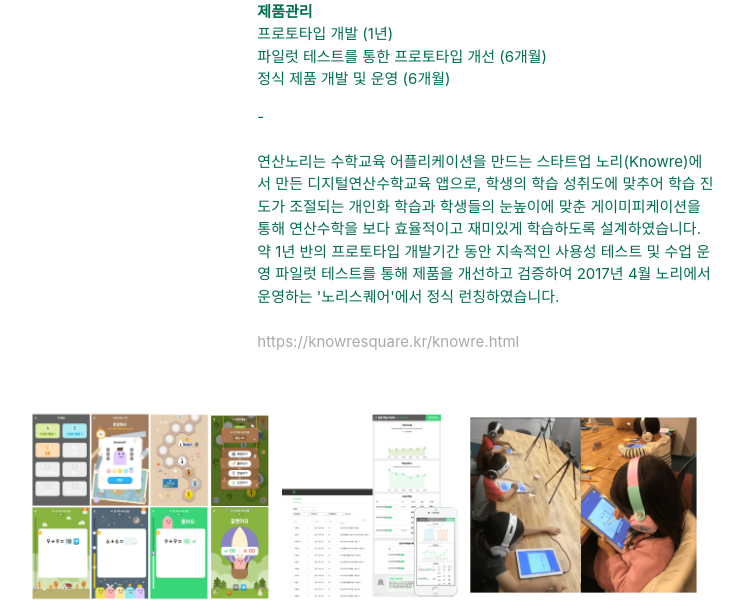
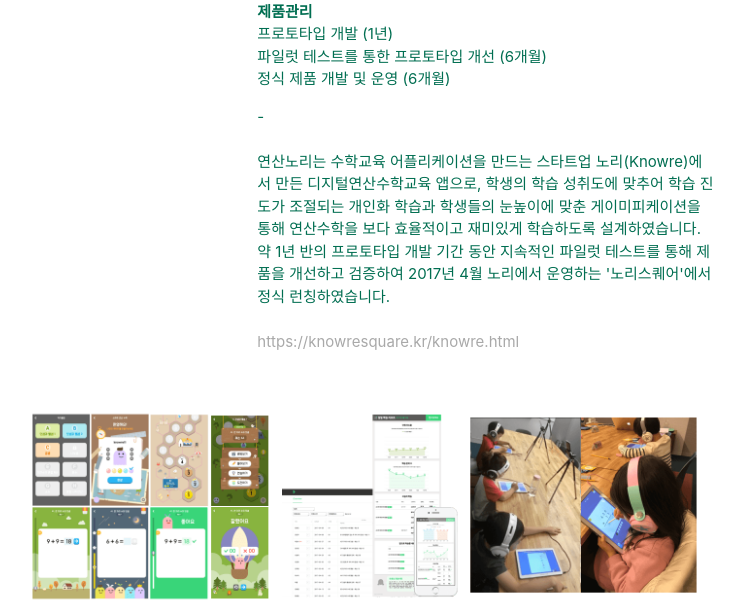
Before and after one commit to lilory/lilory.github.com, a PHP site: page /works/knowre.html in a window 1280 px wide. Shown: the part 363-977 px from the top of the page, without its empty margins (276-1019 px from the left). Run offline with PHP 8.4, Linux system fonts and the light colour scheme; some web fonts are replaced.

Commit message:
ver 2.4 final

```diff
--- a/css/style.css
+++ b/css/style.css
@@ -89,27 +89,6 @@
 	font-weight: 700;
 }
 
-/*.content-box{
-	padding: 4px;
-	overflow: hidden;
-}
-
-.content-box img{
-	max-width:100%;
-	height: auto;
-	transition: .5s ease;
-}
-.content-box:hover, .content-box:active{
-	padding: 0;
-	border: 8px solid #006E51;
-	z-index: 1;
-}
-.content-box:hover img, .content-box:active img{
-	opacity: 0.2;
-}
-.content-box:hover .content-box-overlay, .content-box:active .content-box-overlay{
-	opacity: 1;
-}*/
 
 /*works*/
 .works .title{
@@ -125,7 +104,7 @@
 	height: auto;
 }
 .url{
-	color: darkgrey;
+	color: darkgrey !important;
 }
 
 @media (max-width: 768px) {
--- a/works/knowre.html
+++ b/works/knowre.html
@@ -44,7 +44,7 @@
 				<div class="sub-title">제품관리</div>
 				<p>프로토타입 개발 (1년) <br> 파일럿 테스트를 통한 프로토타입 개선 (6개월) <br> 정식 제품 개발 및 운영 (6개월)</p>
 				-<br><br>
-				<p>연산노리는 수학교육 어플리케이션을 만드는 스타트업 노리(Knowre)에서 만든 디지털연산수학교육 앱으로, 학생의 학습 성취도에 맞추어 학습 진도가 조절되는 개인화 학습과 학생들의 눈높이에 맞춘 게이미피케이션을 통해 연산수학을 보다 효율적이고 재미있게 학습하도록 설계하였습니다. 약 1년 반의 프로토타입 개발기간 동안 지속적인 사용성 테스트 및 수업 운영 파일럿 테스트를 통해 제품을 개선하고 검증하여 2017년 4월 노리에서 운영하는 '노리스퀘어'에서 정식 런칭하였습니다. <br><br>
+				<p>연산노리는 수학교육 어플리케이션을 만드는 스타트업 노리(Knowre)에서 만든 디지털연산수학교육 앱으로, 학생의 학습 성취도에 맞추어 학습 진도가 조절되는 개인화 학습과 학생들의 눈높이에 맞춘 게이미피케이션을 통해 연산수학을 보다 효율적이고 재미있게 학습하도록 설계하였습니다. 약 1년 반의 프로토타입 개발 기간 동안 지속적인 파일럿 테스트를 통해 제품을 개선하고 검증하여 2017년 4월 노리에서 운영하는 '노리스퀘어'에서 정식 런칭하였습니다. <br><br>
 				<a class="url" href="https://knowresquare.kr/knowre.html"  target="_blank">https://knowresquare.kr/knowre.html</a>
 			</div>
 		</div>
```
